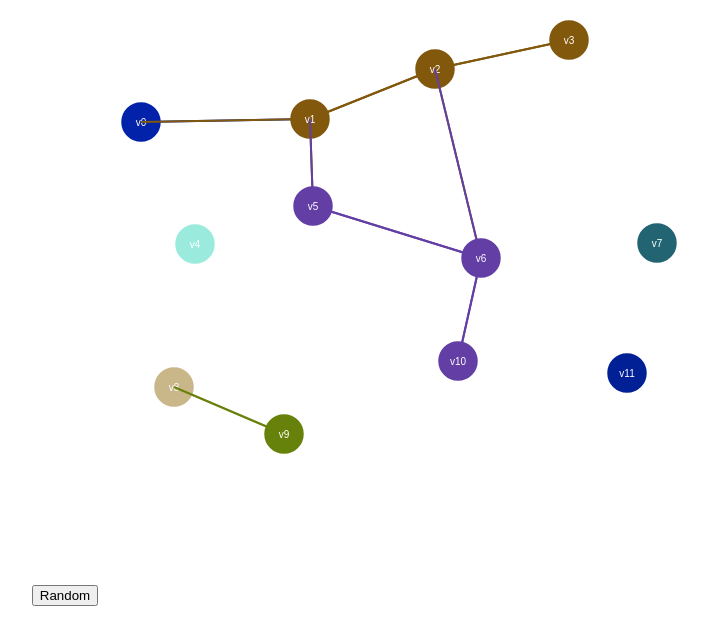
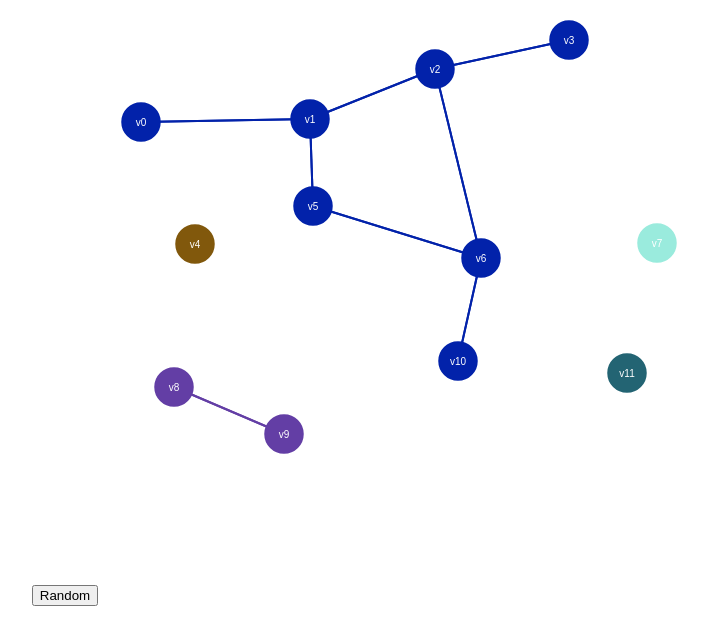
Before and after one commit to bloominstituteoftechnology/Sprint-Challenge--Graphs, a React (Create React App) app in the folder graph_dfs_debug/: page / in a window 1280 px wide. Shown: the top 644 px of the page, without its empty margins (275-983 px from the left). Built offline with nearby package versions, Linux system fonts and the light colour scheme.

Commit message:
dfs removed "de-stack"

```diff
--- a/graph_dfs_debug/src/graph.js
+++ b/graph_dfs_debug/src/graph.js
@@ -132,7 +132,7 @@ export class Graph {
         }
       }
 
-      stack.shift(); // de-stack
+      //stack.shift(); // de-stack
       u.color = 'black';
 
       component.add(u);
```
Also changed, not shown: 1 other file (tests, documents, lock files or other folders).
